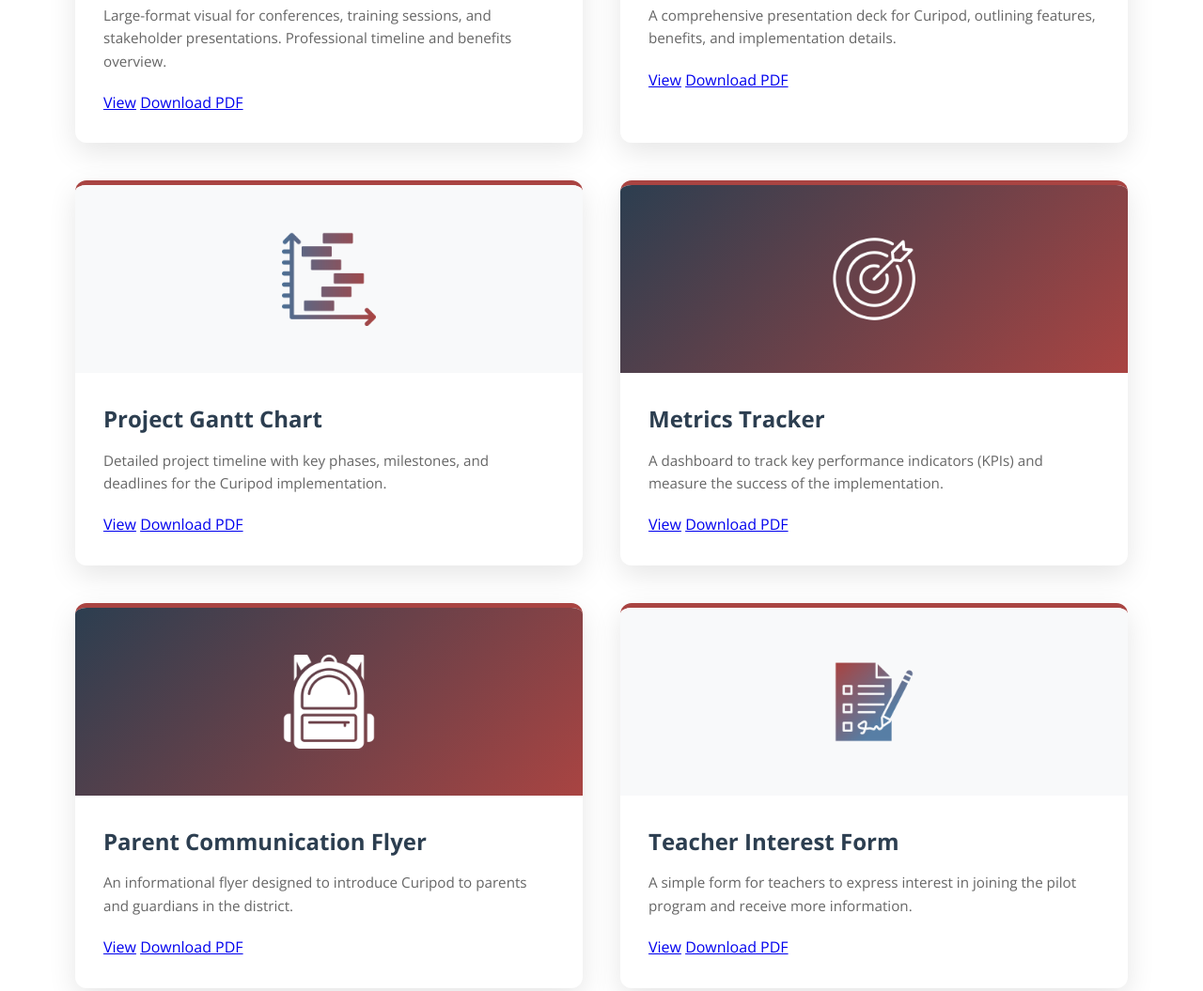
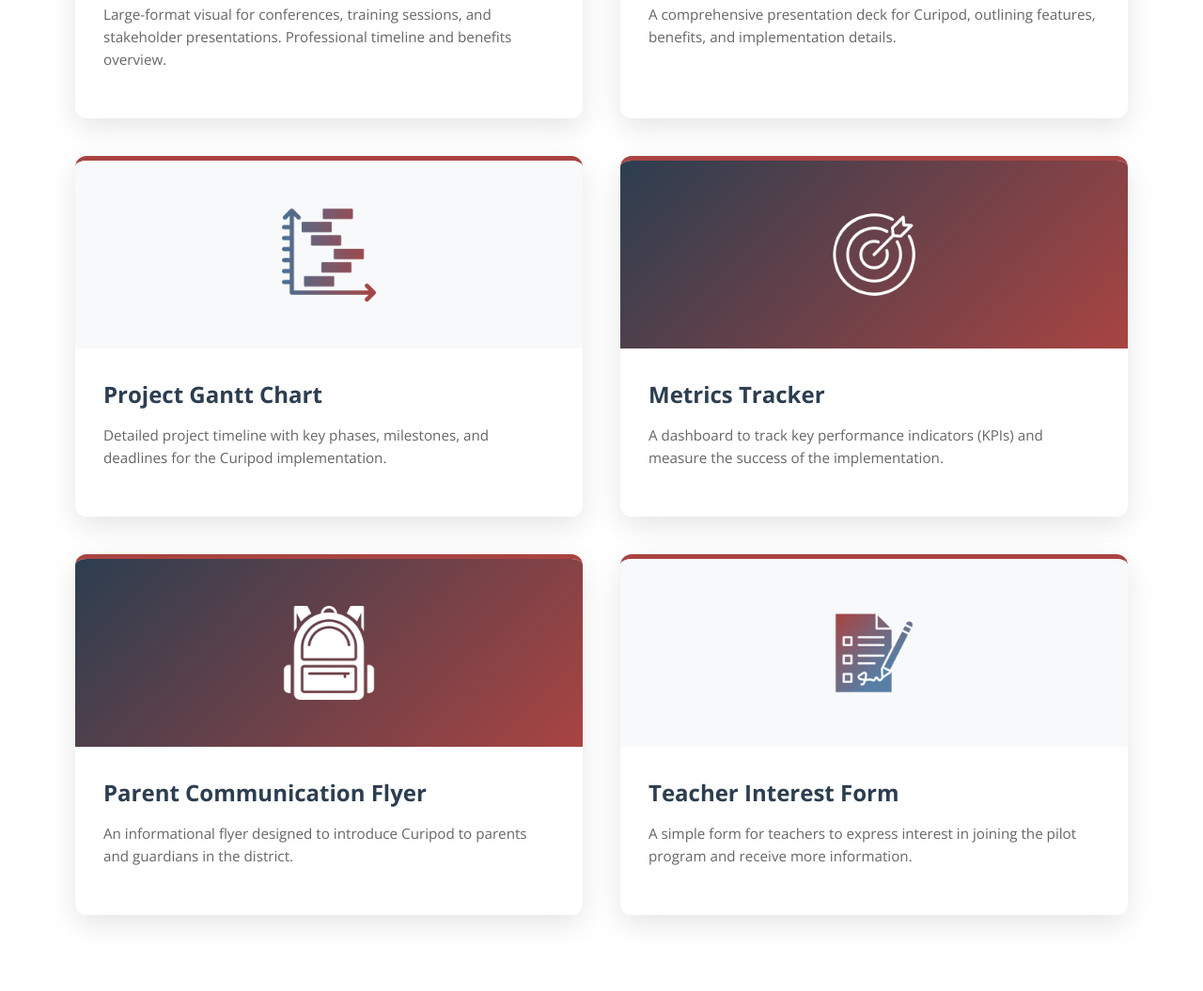
Before and after one commit to moreganooooo/CuripodApplication, a website: page index.html in a window 1280 px wide. Shown: the part 1478-2533 px from the top of the page at 94% size. Drawn offline with nearby package versions, Linux system fonts and the light colour scheme.

Commit message:
Fixed alll of the things

```diff
--- a/index.html
+++ b/index.html
@@ -121,7 +121,10 @@
             margin-bottom: 60px;
         }
 
-        .material-card {
+        .material-card-link {
+            display: block;
+            text-decoration: none;
+            color: inherit; /* Inherit text color from parent */
             background: var(--wcsd-white);
             border-radius: 12px;
             box-shadow: 0 10px 30px rgba(0,0,0,0.1);
@@ -130,15 +133,15 @@
             border-top: 5px solid var(--wcsd-burgundy);
         }
 
-        .material-card:nth-child(2) {
+        .material-card-link:nth-child(2) {
             border-top-color: var(--wcsd-burgundy);
         }
 
-        .material-card:nth-child(3) {
+        .material-card-link:nth-child(3) {
             border-top-color: var(--wcsd-burgundy);
         }
 
-        .material-card:hover {
+        .material-card-link:hover {
             transform: translateY(-8px);
             box-shadow: 0 20px 50px rgba(0,0,0,0.15);
         }
@@ -346,103 +349,75 @@
                     </div>
                 </a>
 
-                <div class="material-card">
+                <a href="executivebrief.html" class="material-card-link">
                     <div class="card-preview brief">
                     <div class="preview-icon"><img src="/index_icons/ExecutiveImplementationBrief.png" alt="Executive Implementation Brief Icon"></div>
                     </div>
                     <div class="card-content">
                         <h3>Executive Implementation Brief</h3>
                         <p>One-page leadership memo with strategic alignment, metrics, timeline, and ROI analysis. Ready for district planning sessions.</p>
-                        <div class="card-actions">
-                            <a href="executivebrief.html" class="btn btn-primary" target="_blank">View</a>
-                            <a href="#" class="btn btn-secondary" onclick="downloadPDF('brief')">Download PDF</a>
-                        </div>
                     </div>
-                </div>
+                </a>
 
-                <div class="material-card">
+                <a href="conferenceposter.html" class="material-card-link">
                     <div class="card-preview poster">
                         <div class="preview-icon"><img src="/index_icons/ConferencePresentationPoster.png" alt="Conference Presentation Poster Icon"></div>
                     </div>
                     <div class="card-content">
                         <h3>Conference Presentation Poster</h3>
                         <p>Large-format visual for conferences, training sessions, and stakeholder presentations. Professional timeline and benefits overview.</p>
-                        <div class="card-actions">
-                            <a href="conferenceposter.html" class="btn btn-primary" target="_blank">View</a>
-                            <a href="#" class="btn btn-secondary" onclick="downloadPDF('poster')">Download PDF</a>
-                        </div>
                     </div>
-                </div>
+                </a>
 
-                <div class="material-card">
+                <a href="curipod_presentation.html" class="material-card-link">
                     <div class="card-preview">
                         <div class="preview-icon"><img src="/index_icons/CuripodPresentation.png" alt="Curipod Presentation Icon"></div>
                     </div>
                     <div class="card-content">
                         <h3>Curipod Presentation</h3>
                         <p>A comprehensive presentation deck for Curipod, outlining features, benefits, and implementation details.</p>
-                        <div class="card-actions">
-                            <a href="curipod_presentation.html" class="btn btn-primary" target="_blank">View</a>
-                            <a href="#" class="btn btn-secondary" onclick="downloadPDF('presentation')">Download PDF</a>
-                        </div>
                     </div>
-                </div>
+                </a>
 
-                <div class="material-card">
+                <a href="gantt_chart.html" class="material-card-link">
                     <div class="card-preview">
-                        <div class="preview-icon"><img src="/index_icons/ProjectGanttChart.png" alt="Project Gantt Chart Icon"></div>
+                        <div class="preview-icon"><img src="/index_icons/ProjectGanttChart.png" alt="Gantt Chart Icon"></div>
                     </div>
                     <div class="card-content">
                         <h3>Project Gantt Chart</h3>
                         <p>Detailed project timeline with key phases, milestones, and deadlines for the Curipod implementation.</p>
-                        <div class="card-actions">
-                            <a href="gantt_chart.html" class="btn btn-primary" target="_blank">View</a>
-                            <a href="#" class="btn btn-secondary" onclick="downloadPDF('gantt')">Download PDF</a>
-                        </div>
                     </div>
-                </div>
+                </a>
 
-                <div class="material-card">
+                <a href="metrics_tracker.html" class="material-card-link">
                     <div class="card-preview metrics">
                         <div class="preview-icon"><img src="/index_icons/MetricsTracker.png" alt="Metrics Tracker Icon"></div>
                     </div>
                     <div class="card-content">
                         <h3>Metrics Tracker</h3>
                         <p>A dashboard to track key performance indicators (KPIs) and measure the success of the implementation.</p>
-                        <div class="card-actions">
-                            <a href="metrics_tracker.html" class="btn btn-primary" target="_blank">View</a>
-                            <a href="#" class="btn btn-secondary" onclick="downloadPDF('metrics')">Download PDF</a>
-                        </div>
                     </div>
-                </div>
+                </a>
 
-                <div class="material-card">
+                <a href="parent_flyer.html" class="material-card-link">
                     <div class="card-preview parent-flyer">
                         <div class="preview-icon"><img src="/index_icons/ParentCommunicationFlyer.png" alt="Parent Communication Flyer Icon"></div>
                     </div>
                     <div class="card-content">
                         <h3>Parent Communication Flyer</h3>
                         <p>An informational flyer designed to introduce Curipod to parents and guardians in the district.</p>
-                        <div class="card-actions">
-                            <a href="parent_flyer.html" class="btn btn-primary" target="_blank">View</a>
-                            <a href="#" class="btn btn-secondary" onclick="downloadPDF('flyer')">Download PDF</a>
-                        </div>
                     </div>
-                </div>
+                </a>
 
-                <div class="material-card">
+                <a href="teacher_interest_form.html" class="material-card-link">
                     <div class="card-preview">
                         <div class="preview-icon"><img src="/index_icons/TeacherInterestForm.png" alt="Teacher Interest Form Icon"></div>
                     </div>
                     <div class="card-content">
                         <h3>Teacher Interest Form</h3>
                         <p>A simple form for teachers to express interest in joining the pilot program and receive more information.</p>
-                        <div class="card-actions">
-                            <a href="teacher_interest_form.html" class="btn btn-primary">View</a>
-                            <a href="#" class="btn btn-secondary" onclick="downloadPDF('form')">Download PDF</a>
-                        </div>
                     </div>
-                </div>
+                </a>
             </div>
         </div>
     </div>
```
